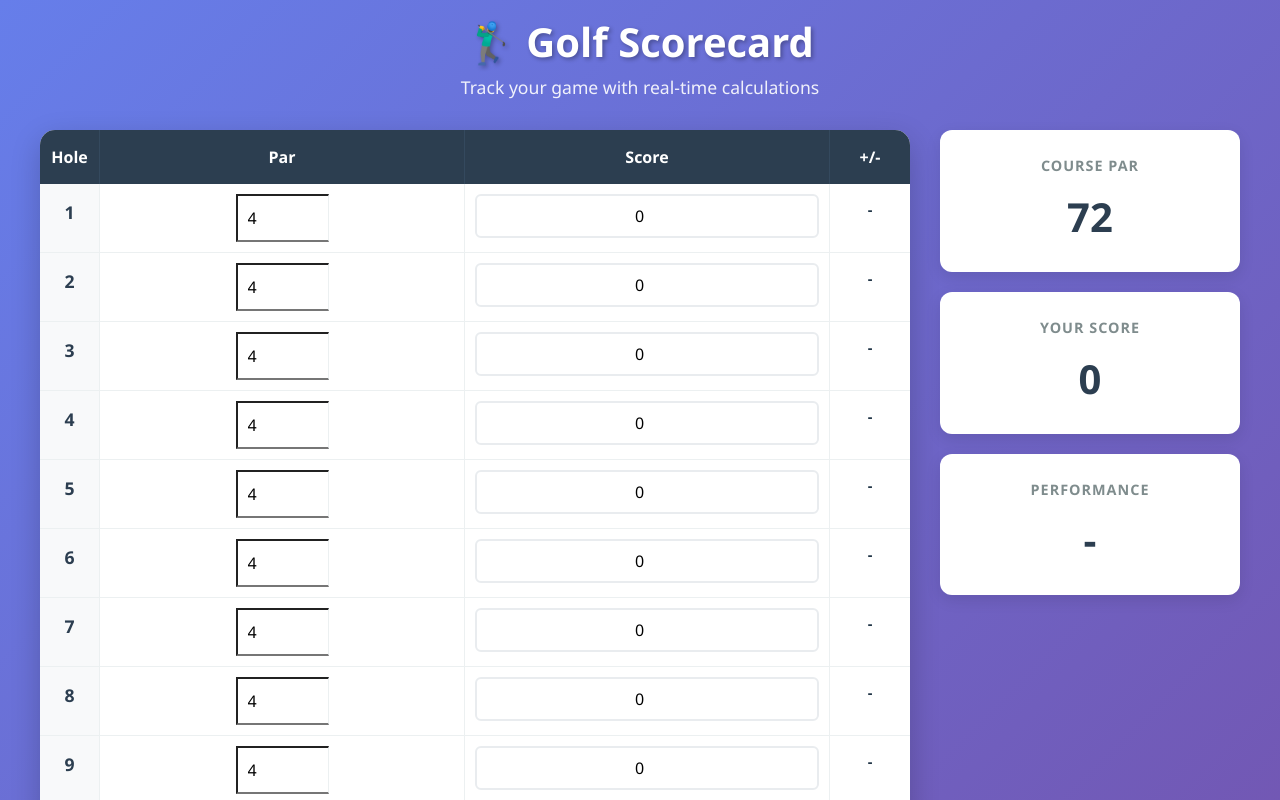
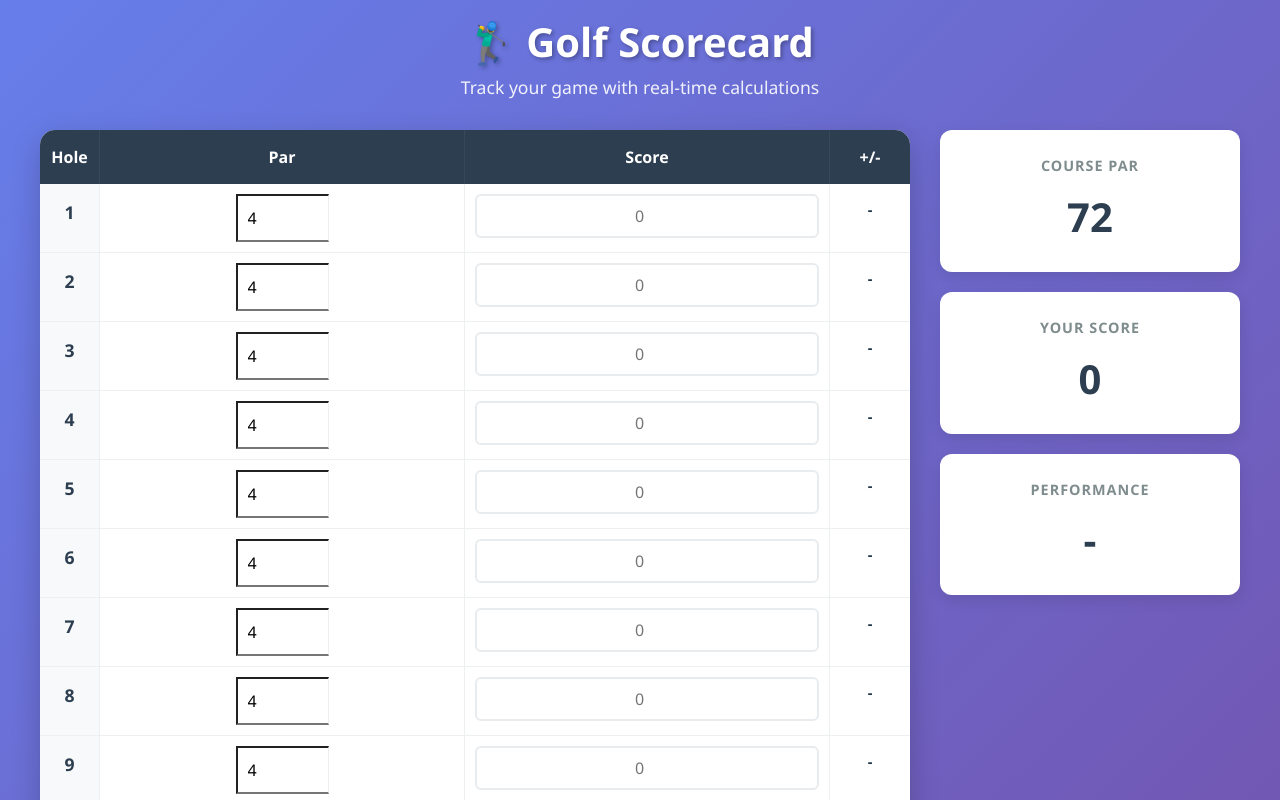
Before and after one commit to DavidVogelxyz/golf-scorecard, a React (Vite) app: page / in a window 1280 px wide. Shown: the top 800 px of the page. Built offline with nearby package versions, Linux system fonts and the light colour scheme.

Commit message:
FIX: the default `0` for the user's score now goes away when typing

```diff
--- a/src/App.tsx
+++ b/src/App.tsx
@@ -83,7 +83,7 @@ function App() {
                 <input
                   type="number"
                   min="0"
-                  value={hole.playerScore}
+                  value={hole.playerScore === 0 ? '' : hole.playerScore}
                   onChange={(e) => updateHole(hole.number, 'playerScore', parseInt(e.target.value) || 0)}
                   className="score-input"
                   placeholder="0"
```
